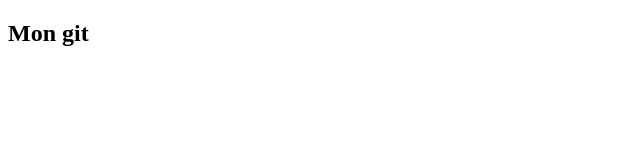
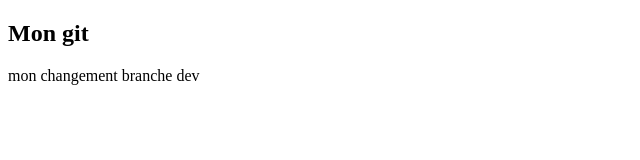
Before and after one commit to Orezzincu/OCProjet, a plain HTML site: page index.html in a window 1280 px wide. Shown: the whole page, without its empty margins (0-640 px from the left). Drawn offline with Linux system fonts and the light colour scheme.

Commit message:
Ajout d'une nouvelle section

```diff
--- a/index.html
+++ b/index.html
@@ -3,9 +3,16 @@
 <head>
 	<title>Mon projet</title>
 </head>
+
 <body>
+
  <section>
  	<h1>Mon git</h1>
  </section>
+
+ <section>
+ 	mon changement branche dev
+ </section>
+
 </body>
 </html>
```
